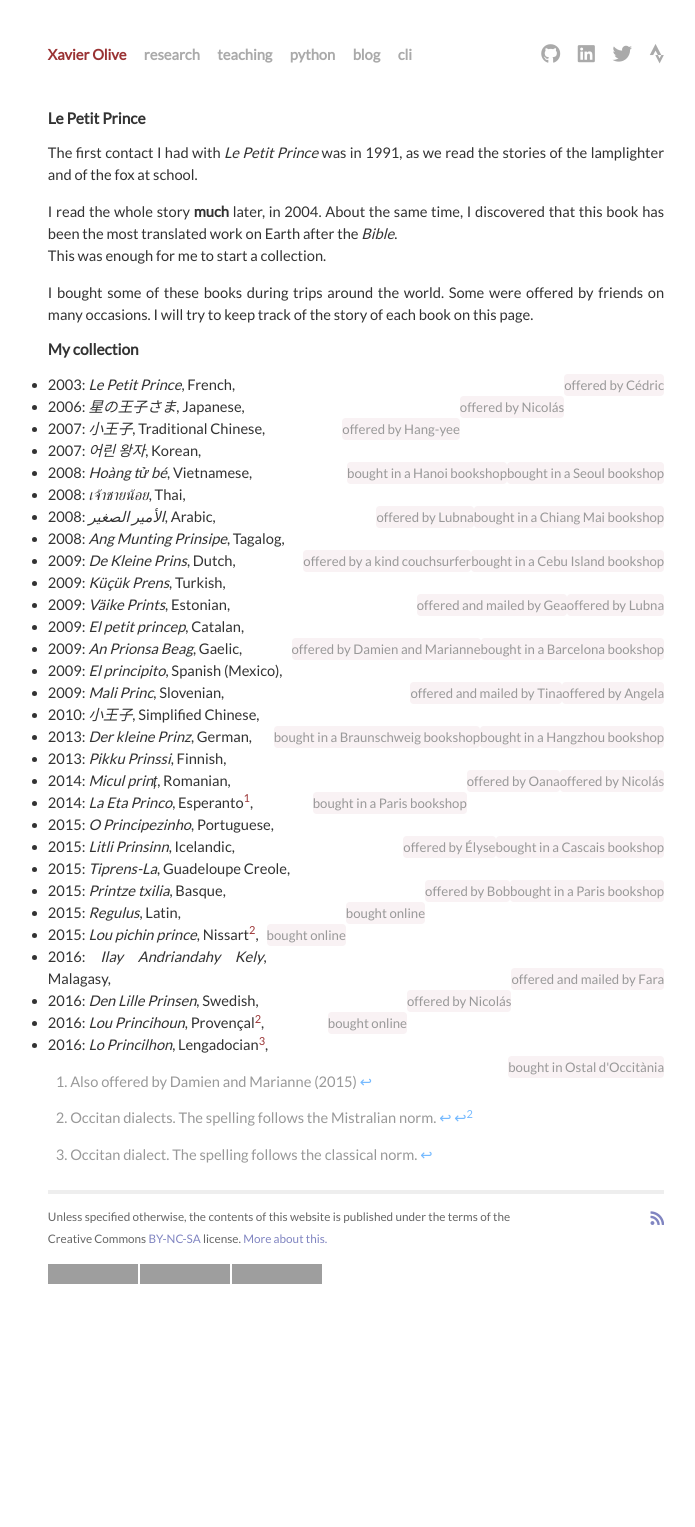
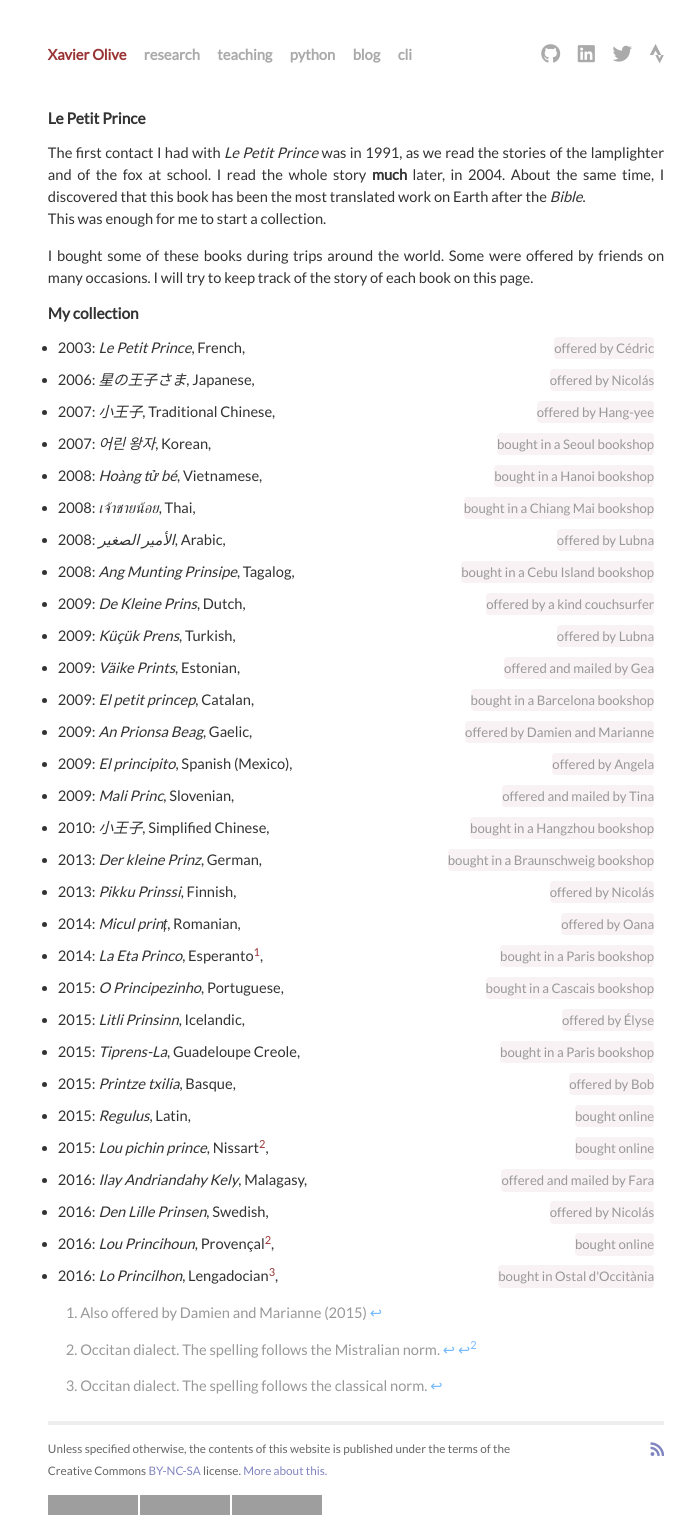
Before and after one commit to xoolive/xoolive.github.io, a Jekyll site: the page built from _pages/le-petit-prince.md, in a window 1280 px wide. Shown: the whole page, without its empty margins (284-979 px from the left). Built offline with Jekyll 4.4.1, drawn with Linux system fonts in a browser that asks for light colours; nearby versions of some CDN libraries; before the commit the page ends 1296 px from its top, so only the background shows below that; grey boxes are pictures that could not be loaded.

Commit message:
css adjustment

```diff
--- a/_pages/le-petit-prince.md
+++ b/_pages/le-petit-prince.md
@@ -11,50 +11,51 @@
   font-size: 90%;
   float: right
 }
+li {
+  margin: 10px;
+}
 </style>
 
 # Le Petit Prince
 
-The first contact I had with *Le Petit Prince* was in 1991, as we read the stories of the lamplighter and of the fox at school.
-
-I read the whole story **much** later, in 2004. About the same time, I discovered that this book has been the most translated work on Earth after the *Bible*.
+The first contact I had with _Le Petit Prince_ was in 1991, as we read the stories of the lamplighter and of the fox at school. I read the whole story **much** later, in 2004. About the same time, I discovered that this book has been the most translated work on Earth after the _Bible_.
 This was enough for me to start a collection.
 
 I bought some of these books during trips around the world. Some were offered by friends on many occasions. I will try to keep track of the story of each book on this page.
 
 # My collection
 
- - 2003: *Le Petit Prince*, French, `offered by Cédric`
- - 2006: *星の王子さま*, Japanese, `offered by Nicolás`
- - 2007: *小王子*, Traditional Chinese, `offered by Hang-yee`
- - 2007: *어린 왕자*, Korean, `bought in a Seoul bookshop`
- - 2008: *Hoàng tử bé*, Vietnamese, `bought in a Hanoi bookshop`
- - 2008: *เจ้าชายน้อย*, Thai, `bought in a Chiang Mai bookshop`
- - 2008: *الأمير الصغير*, Arabic, `offered by Lubna`
- - 2008: *Ang Munting Prinsipe*, Tagalog, `bought in a Cebu Island bookshop`
- - 2009: *De Kleine Prins*, Dutch, `offered by a kind couchsurfer`
- - 2009: *Küçük Prens*, Turkish, `offered by Lubna`
- - 2009: *Väike Prints*, Estonian, `offered and mailed by Gea`
- - 2009: *El petit princep*, Catalan, `bought in a Barcelona bookshop`
- - 2009: *An Prionsa Beag*, Gaelic, `offered by Damien and Marianne`
- - 2009: *El principito*, Spanish (Mexico), `offered by Angela`
- - 2009: *Mali Princ*, Slovenian, `offered and mailed by Tina`
- - 2010: *小王子*, Simplified Chinese, `bought in a Hangzhou bookshop`
- - 2013: *Der kleine Prinz*, German, `bought in a Braunschweig bookshop`
- - 2013: *Pikku Prinssi*, Finnish, `offered by Nicolás`
- - 2014: *Micul prinț*, Romanian, `offered by Oana`
- - 2014: *La Eta Princo*, Esperanto[^1], `bought in a Paris bookshop`
- - 2015: *O Principezinho*, Portuguese, `bought in a Cascais bookshop`
- - 2015: *Litli Prinsinn*, Icelandic, `offered by Élyse`
- - 2015: *Tiprens-La*, Guadeloupe Creole, `bought in a Paris bookshop`
- - 2015: *Printze txilia*, Basque, `offered by Bob`
- - 2015: *Regulus*, Latin, `bought online`
- - 2015: *Lou pichin prince*, Nissart[^2], `bought online`
- - 2016: *Ilay Andriandahy Kely*, Malagasy, `offered and mailed by Fara`
- - 2016: *Den Lille Prinsen*, Swedish, `offered by Nicolás`
- - 2016: *Lou Princihoun*, Provençal[^2], `bought online`
- - 2016: *Lo Princilhon*, Lengadocian[^3], `bought in Ostal d'Occitània`
+- 2003: _Le Petit Prince_, French, `offered by Cédric`
+- 2006: _星の王子さま_, Japanese, `offered by Nicolás`
+- 2007: _小王子_, Traditional Chinese, `offered by Hang-yee`
+- 2007: _어린 왕자_, Korean, `bought in a Seoul bookshop`
+- 2008: _Hoàng tử bé_, Vietnamese, `bought in a Hanoi bookshop`
+- 2008: _เจ้าชายน้อย_, Thai, `bought in a Chiang Mai bookshop`
+- 2008: _الأمير الصغير_, Arabic, `offered by Lubna`
+- 2008: _Ang Munting Prinsipe_, Tagalog, `bought in a Cebu Island bookshop`
+- 2009: _De Kleine Prins_, Dutch, `offered by a kind couchsurfer`
+- 2009: _Küçük Prens_, Turkish, `offered by Lubna`
+- 2009: _Väike Prints_, Estonian, `offered and mailed by Gea`
+- 2009: _El petit princep_, Catalan, `bought in a Barcelona bookshop`
+- 2009: _An Prionsa Beag_, Gaelic, `offered by Damien and Marianne`
+- 2009: _El principito_, Spanish (Mexico), `offered by Angela`
+- 2009: _Mali Princ_, Slovenian, `offered and mailed by Tina`
+- 2010: _小王子_, Simplified Chinese, `bought in a Hangzhou bookshop`
+- 2013: _Der kleine Prinz_, German, `bought in a Braunschweig bookshop`
+- 2013: _Pikku Prinssi_, Finnish, `offered by Nicolás`
+- 2014: _Micul prinț_, Romanian, `offered by Oana`
+- 2014: _La Eta Princo_, Esperanto[^1], `bought in a Paris bookshop`
+- 2015: _O Principezinho_, Portuguese, `bought in a Cascais bookshop`
+- 2015: _Litli Prinsinn_, Icelandic, `offered by Élyse`
+- 2015: _Tiprens-La_, Guadeloupe Creole, `bought in a Paris bookshop`
+- 2015: _Printze txilia_, Basque, `offered by Bob`
+- 2015: _Regulus_, Latin, `bought online`
+- 2015: _Lou pichin prince_, Nissart[^2], `bought online`
+- 2016: _Ilay Andriandahy Kely_, Malagasy, `offered and mailed by Fara`
+- 2016: _Den Lille Prinsen_, Swedish, `offered by Nicolás`
+- 2016: _Lou Princihoun_, Provençal[^2], `bought online`
+- 2016: _Lo Princilhon_, Lengadocian[^3], `bought in Ostal d'Occitània`
 
 [^1]: Also offered by Damien and Marianne (2015)
-[^2]: Occitan dialects. The spelling follows the Mistralian norm.
+[^2]: Occitan dialect. The spelling follows the Mistralian norm.
 [^3]: Occitan dialect. The spelling follows the classical norm.
```
